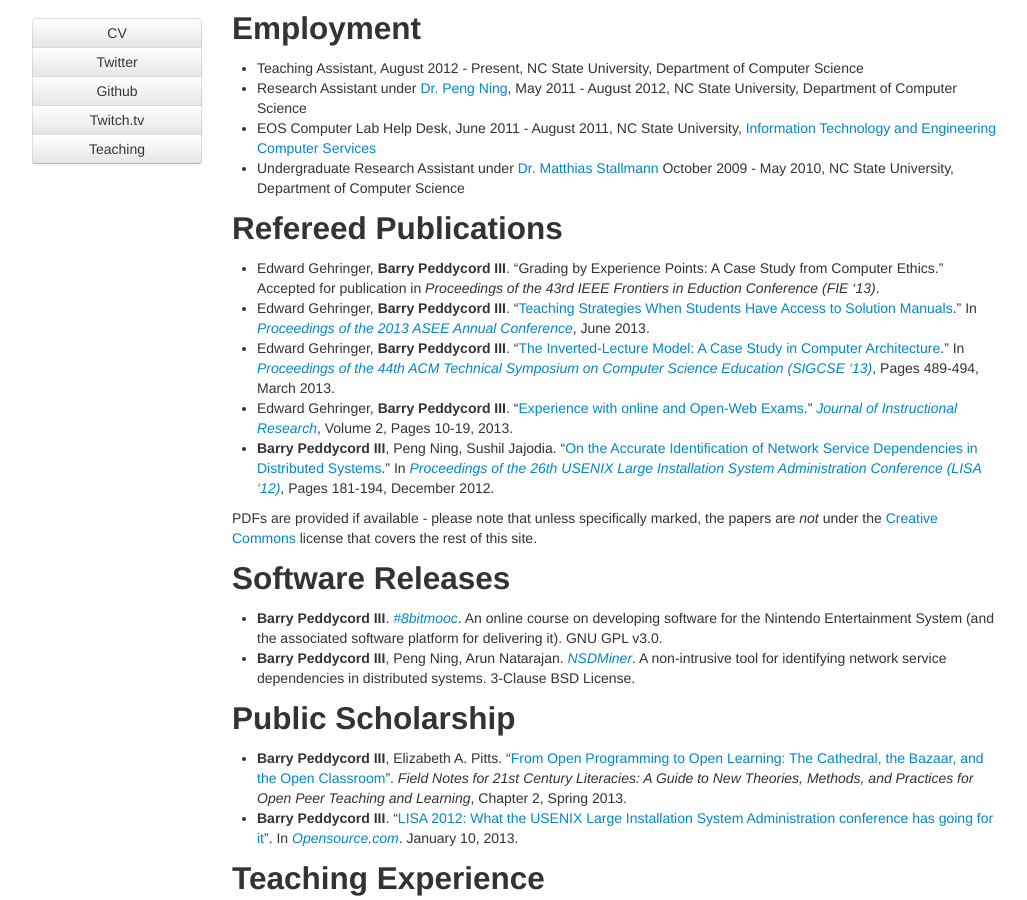
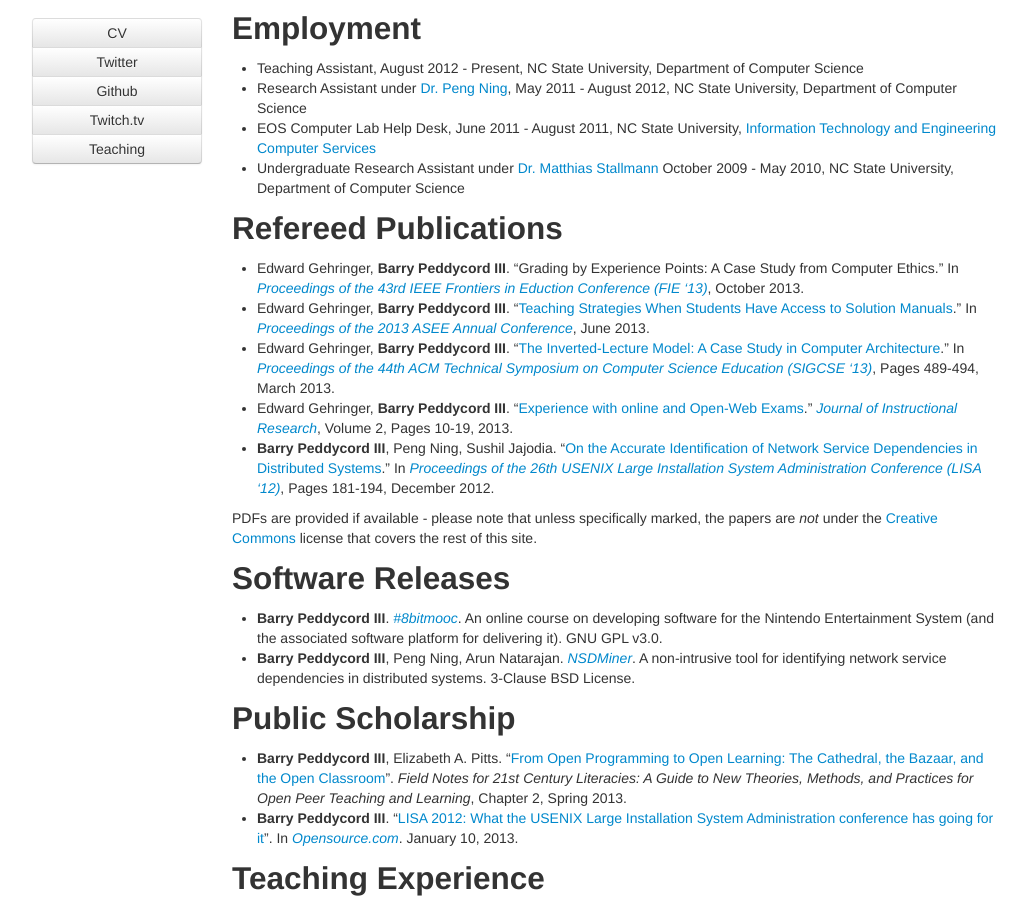
Before and after one commit to isharacomix/oldsite, a Jekyll site: the page built from cv.md, in a window 1280 px wide and 900 px high, scrolled down 642 px. Shown: the whole window, without its empty margins (123-1150 px from the left). Built offline with Jekyll 4.4.1, drawn with Linux system fonts in a browser that asks for light colours.

Commit message:
Added FIE paper to "published"

```diff
--- a/cv.md
+++ b/cv.md
@@ -35,7 +35,7 @@ Employment
 
 Refereed Publications
 ---------------------
- * Edward Gehringer, **Barry Peddycord III**. "Grading by Experience Points: A Case Study from Computer Ethics." Accepted for publication in *Proceedings of the 43rd IEEE Frontiers in Eduction Conference (FIE '13)*.
+ * Edward Gehringer, **Barry Peddycord III**. "Grading by Experience Points: A Case Study from Computer Ethics." In *[Proceedings of the 43rd IEEE Frontiers in Eduction Conference (FIE '13)](http://fie2013.org)*, October 2013.
  * Edward Gehringer, **Barry Peddycord III**. "[Teaching Strategies When Students Have Access to Solution Manuals](http://www.asee.org/public/conferences/20/papers/6828/view)." In *[Proceedings of the 2013 ASEE Annual Conference](http://www.asee.org/conferences-and-events/conferences/annual-conference/2013)*, June 2013.
  * Edward Gehringer, **Barry Peddycord III**. "[The Inverted-Lecture Model: A Case Study in Computer Architecture](http://db.grinnell.edu/sigcse/sigcse2013/Program/viewAcceptedProposal.pdf?sessionType=paper&amp;sessionNumber=118)." In *[Proceedings of the 44th ACM Technical Symposium on Computer Science Education (SIGCSE '13)](http://www.sigcse.org/sigcse2013/)*, Pages 489-494, March 2013.
  * Edward Gehringer, **Barry Peddycord III**. "[Experience with online and Open-Web Exams](https://cirt.gcu.edu/jir/documents/2013v2/jirjournalbro2031913pdf)." *[Journal of Instructional Research](http://cirt.gcu.edu/research/jir)*, Volume 2, Pages 10-19, 2013.
```
